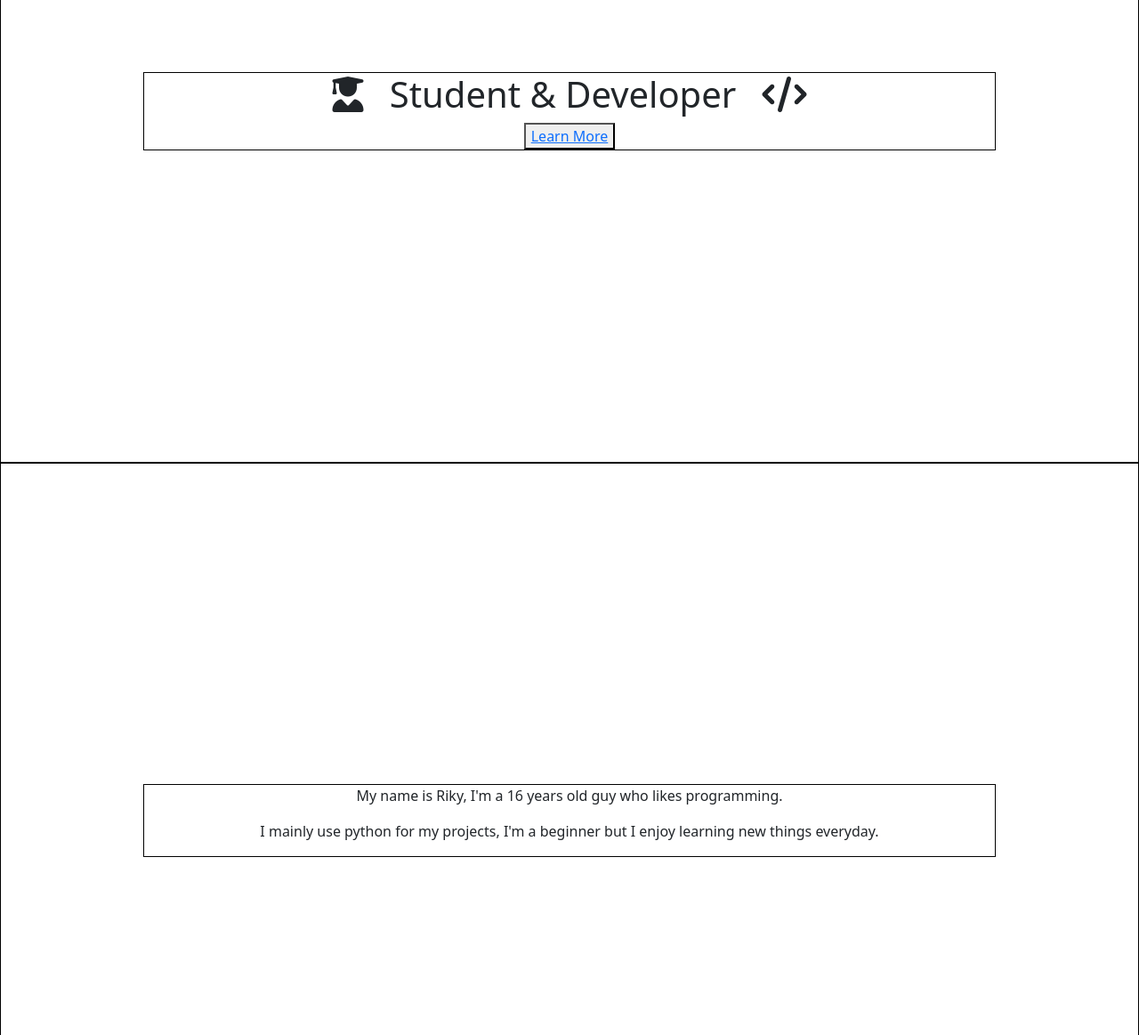
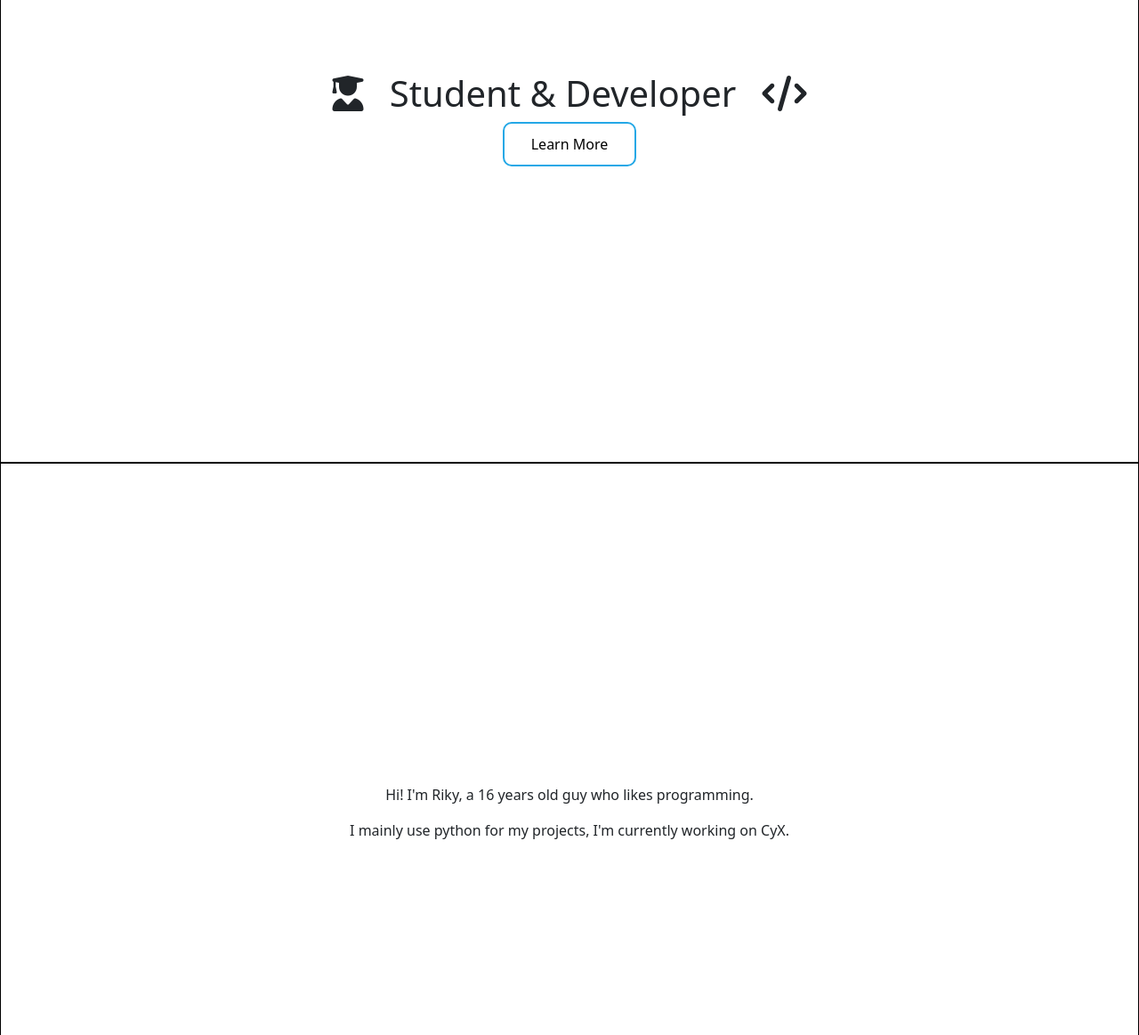
Before and after one commit to RikyRuggi/rikyruggi, a plain HTML site: page index.html in a window 1280 px wide. Shown: the part 280-1443 px from the top of the page at 89% size. Drawn offline with nearby package versions, Linux system fonts and the light colour scheme.

Commit message:
Add files via upload

```diff
--- a/index.html
+++ b/index.html
@@ -5,50 +5,22 @@
     <meta name="viewport" content="width=device-width, initial-scale=1">
     <link href="https://cdn.jsdelivr.net/npm/bootstrap@5.0.0-beta1/dist/css/bootstrap.min.css" rel="stylesheet" integrity="sha384-giJF6kkoqNQ00vy+HMDP7azOuL0xtbfIcaT9wjKHr8RbDVddVHyTfAAsrekwKmP1" crossorigin="anonymous">
     <script src="https://kit.fontawesome.com/deb7a4f7c4.js" crossorigin="anonymous"></script>
+    <link rel='stylesheet' href='style.css'/>
     <title>Riky Ruggi</title>
     <style>
-        body{
-            background-attachment: scroll;
-            /* background: linear-gradient(45deg, black, #272727); */
-            background-color: white;
-        }
-        .full{
-            height: 100vh;
-        }
-        .html, body{
-            height: 100vh;
-        }
-        .cent{
-            margin: auto;
-        }
-        .textcent{
-            text-align: center;
-        }
-        .bord{
-            border: solid black 1px;
-        }
-        #top{
-            width: 75%;
-            margin: 45vh auto;
-        }
-        #middle{
-            width: 75%;
-            margin: 45vh auto;
-        }
     </style>
 </head>
 <body>
     <div class="bord full">
-        <div class="bord cent textcent" id="top">
+        <div class="cent textcent" id="top">
             <h1><i class="fas fa-user-graduate"></i>⠀Student & Developer⠀<i class="fas fa-code"></i></h1>
-            <button><a href="#middle">Learn More</a></button>
+            <button id="learnmore"><a href="#middle">Learn More</a></button>
         </div>
     </div>
-
     <div class="bord full">
-        <div class="bord cent textcent" id="middle">
-            <p>My name is Riky, I'm a 16 years old guy who likes programming.</p>
-            <p>I mainly use python for my projects, I'm a beginner but I enjoy learning new things everyday.</p>
+        <div class="cent textcent" id="middle">
+            <p>Hi! I'm Riky, a 16 years old guy who likes programming.</p>
+            <p>I mainly use python for my projects, I'm currently working on CyX.</p>
         </div>
     </div>
 
--- /dev/null
+++ b/style.css
@@ -0,0 +1,52 @@
+body{
+    background-attachment: scroll;
+    /* background: linear-gradient(45deg, black, #272727); */
+    background-color: white;
+
+}
+*{
+    scrollbar-color: transparent transparent;
+}
+.full{
+    height: 100vh;
+}
+.html, body{
+    height: 100vh;
+}
+.cent{
+    margin: auto;
+}
+.textcent{
+    text-align: center;
+}
+.bord{
+    border: solid black 1px;
+}
+#top{
+    width: 75%;
+    margin: 45vh auto;
+}
+#middle{
+    width: 75%;
+    margin: 45vh auto;
+}
+.example::-webkit-scrollbar {
+  display: none;
+}
+#learnmore{
+    width: 150px;
+    height: 50px;
+    background-color: white;
+    border-radius: 10px;
+    border: 2px solid #24a8e6;
+    transition-duration: 0.4s;
+}
+#learnmore:hover{
+    background-color: #24a8e6;
+    border: 2px solid black;
+    color: white;
+}
+a, u {
+    text-decoration: none;
+    color: black;
+}
```
